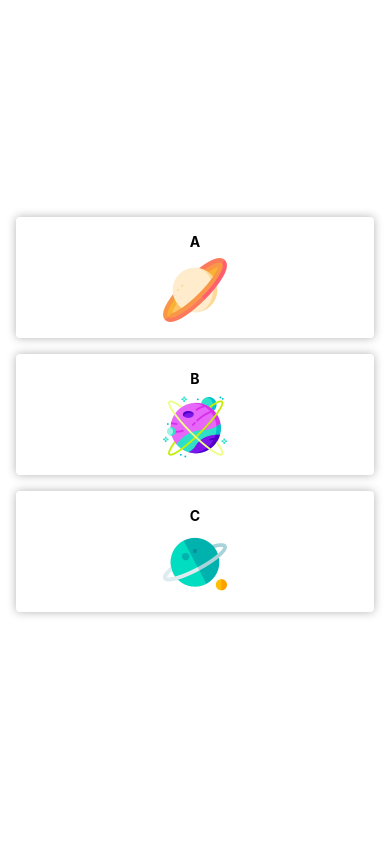
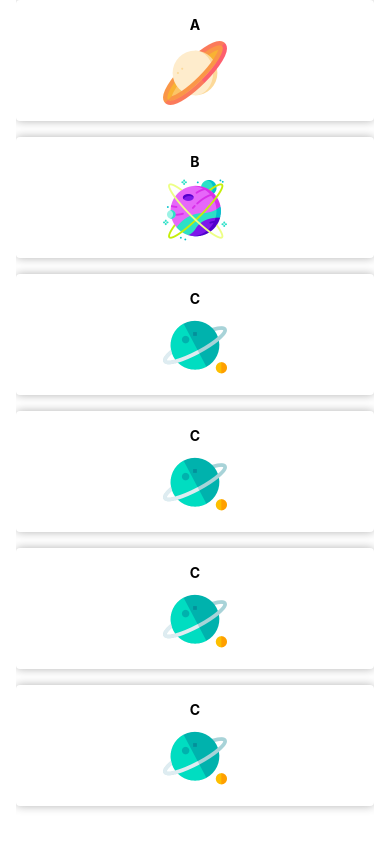
Before and after one commit to laughlamz/react-native, a React Native app: screen / in a window 390 px wide. Built offline with nearby package versions, Linux system fonts and the light colour scheme.

Commit message:
scrollview: add

```diff
--- a/App.js
+++ b/App.js
@@ -1,5 +1,5 @@
 import React from 'react';
-import { StyleSheet, Text, View } from 'react-native';
+import { StyleSheet, ScrollView, Text, View } from 'react-native';
 import CategoryListItem from './components/CategoryListItem';
 import PlanetImage from './assets/planet.png';
 import PlanetImage1 from './assets/planet1.png';
@@ -8,9 +8,14 @@ import PlanetImage2 from './assets/planet2.png';
 export default function App() {
   return (
     <View style={styles.container}>
-      <CategoryListItem title="A" img={PlanetImage} />
-      <CategoryListItem title="B" img={PlanetImage1} />
-      <CategoryListItem title="C" img={PlanetImage2} />
+      <ScrollView>
+        <CategoryListItem title="A" img={PlanetImage} />
+        <CategoryListItem title="B" img={PlanetImage1} />
+        <CategoryListItem title="C" img={PlanetImage2} />
+        <CategoryListItem title="C" img={PlanetImage2} />
+        <CategoryListItem title="C" img={PlanetImage2} />
+        <CategoryListItem title="C" img={PlanetImage2} />
+      </ScrollView>
     </View>
   );
 }
```
